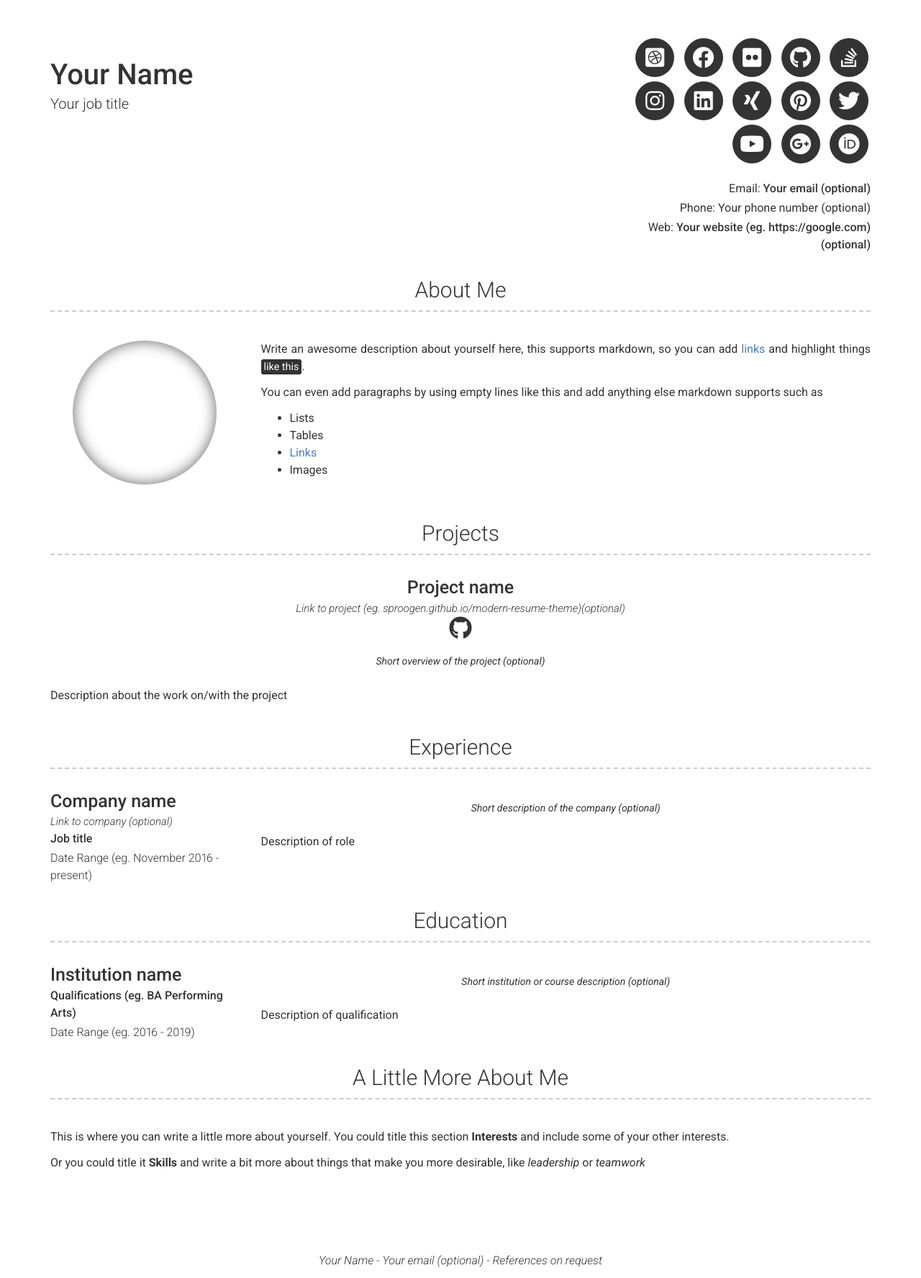
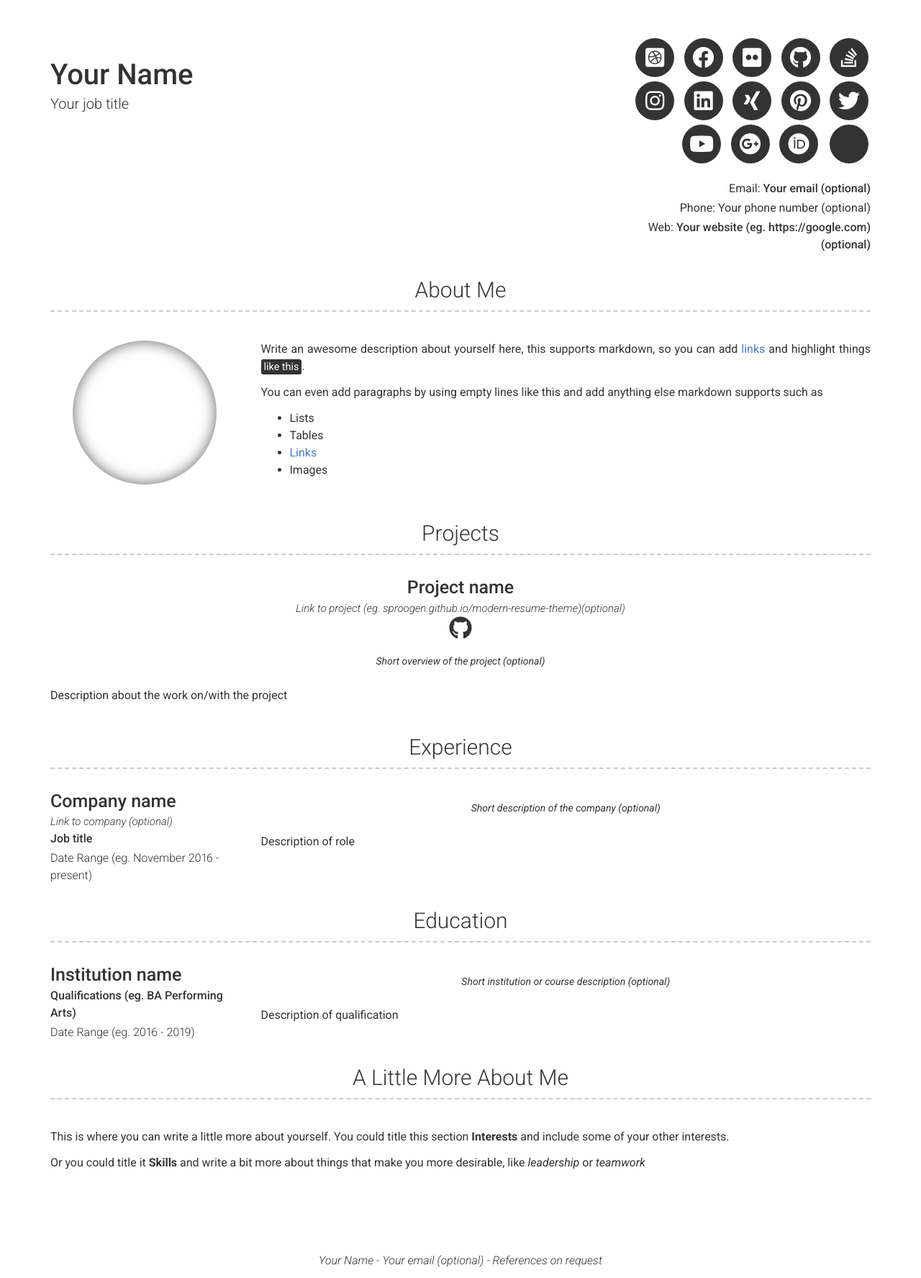
Before and after one commit to sproogen/modern-resume-theme, a Jekyll site: the page built from index.md, in a window 1280 px wide. Shown: the whole page at 72% size. Built offline with Jekyll 4.4.1, drawn with Linux system fonts in a browser that asks for light colours; nearby versions of some CDN libraries.

Commit message:
Add ability to add custom icon links

```diff
--- a/_config.yml
+++ b/_config.yml
@@ -25,6 +25,15 @@
 youtube_username: jekyll
 googleplus_username: +jekyll
 orcid_username: 0000-0000-0000-0000
+
+# Additional icon links
+additional_links:
+- title: Link name
+  icon: Font Awesome brand icon name (eg. fa-twitter) (https://fontawesome.com/icons?d=gallery&s=brands&m=free)
+  url: Link url (eg. https://google.com)
+# - title: another link
+#   icon: font awesome brand icon name (eg. fa-twitter) (https://fontawesome.com/icons?d=gallery&s=brands&m=free)
+#   url: Link url (eg. https://google.com)
 
 # Google Analytics and Tag Manager
 # Using more than one of these may cause issues with reporting
--- a/_includes/header.html
+++ b/_includes/header.html
@@ -92,11 +92,18 @@
         {%- endif -%}
         {%- if site.orcid_username -%}
           <li>
-            <a target="_blank" href="https://orcid.org/{{ site.orcid_username| escape }}" class="button button--sacnite button--round-l">
+            <a target="_blank" href="https://orcid.org/{{ site.orcid_username | escape }}" class="button button--sacnite button--round-l">
               <i class="fab fa-orcid" title="ORCiD link"></i>
             </a>
           </li>
         {%- endif -%}
+        {% for link in site.additional_links %}
+          <li>
+            <a target="_blank" href="{{ link.url | escape }}" class="button button--sacnite button--round-l">
+              <i class="fab {{ link.icon }}" title="{{ link.title | escape }}"></i>
+            </a>
+          </li>
+        {% endfor %}
       </ul>
 
       {%- if site.email -%}
```
Also changed, not shown: _test/_config.yml (+9 -0 lines).
